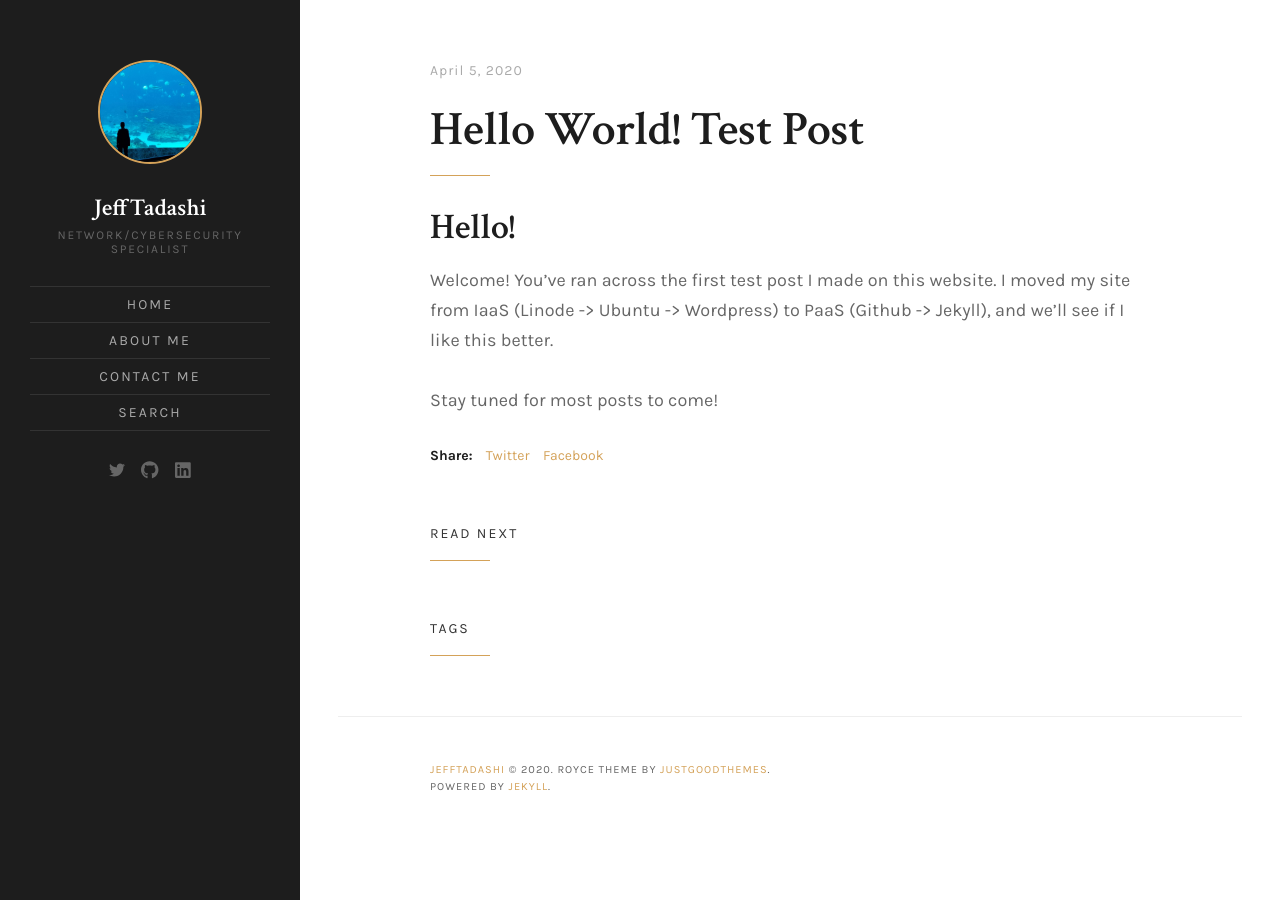
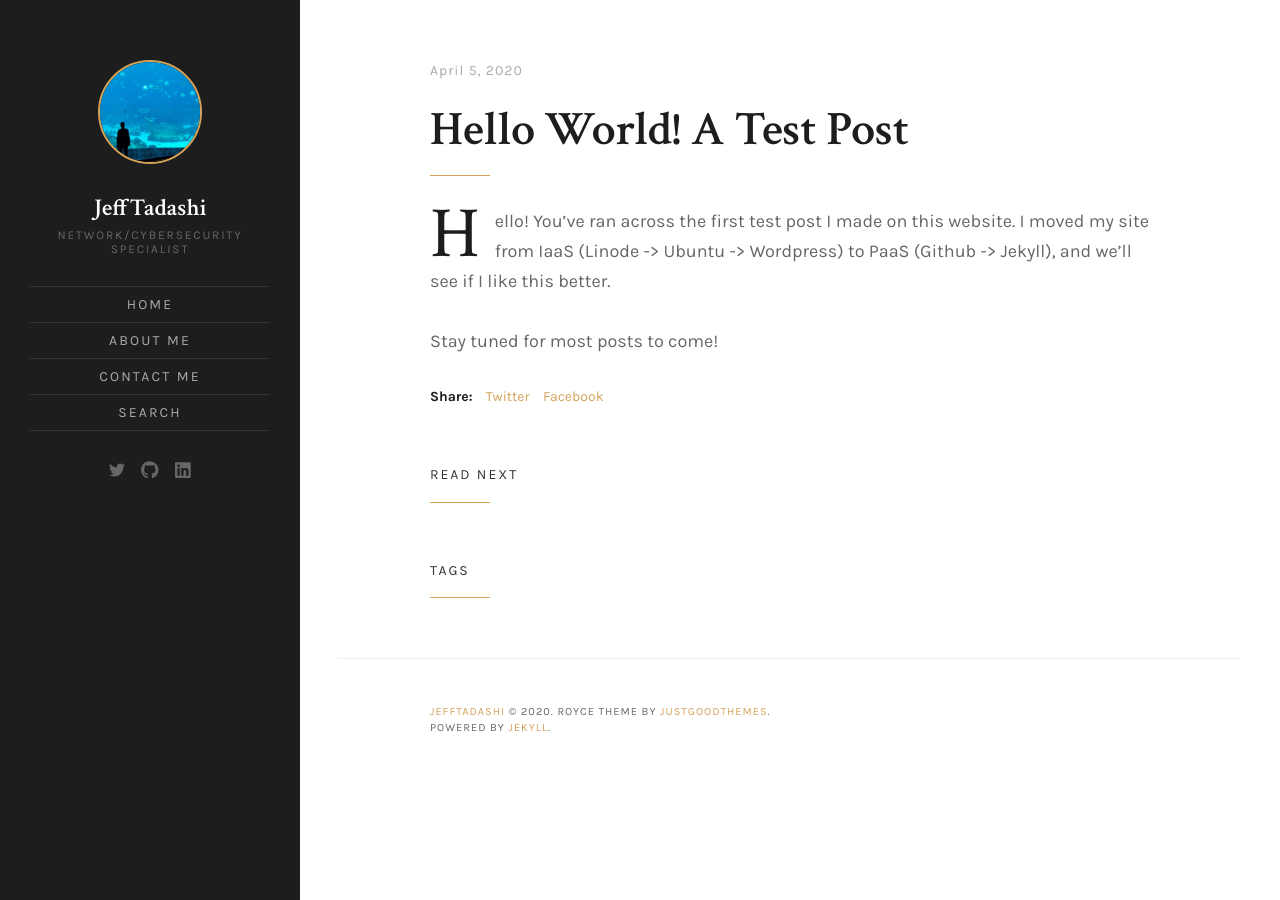
Before and after one commit to JeffTadashi/jefftadashi.github.io, a Jekyll site: the page built from _posts/2020-04-05-test-post.md, in a window 1280 px wide. Built offline with Jekyll 4.4.1, drawn with Linux system fonts in a browser that asks for light colours.

Commit message:
minor edits

```diff
--- a/_posts/2020-04-05-test-post.md
+++ b/_posts/2020-04-05-test-post.md
@@ -1,13 +1,10 @@
 ---
 layout: post
-title:  "Hello World! Test Post"
+title:  "Hello World! A Test Post"
 tags: []
 #featured_image_thumbnail:
 #featured_image: assets/images/posts/2018/11.jpg
 ---
-
-## Hello!
-
-Welcome! You've ran across the first test post I made on this website. I moved my site from IaaS (Linode -> Ubuntu -> Wordpress) to PaaS (Github -> Jekyll), and we'll see if I like this better.
+Hello! You've ran across the first test post I made on this website. I moved my site from IaaS (Linode -> Ubuntu -> Wordpress) to PaaS (Github -> Jekyll), and we'll see if I like this better.
 
 Stay tuned for most posts to come!
```
